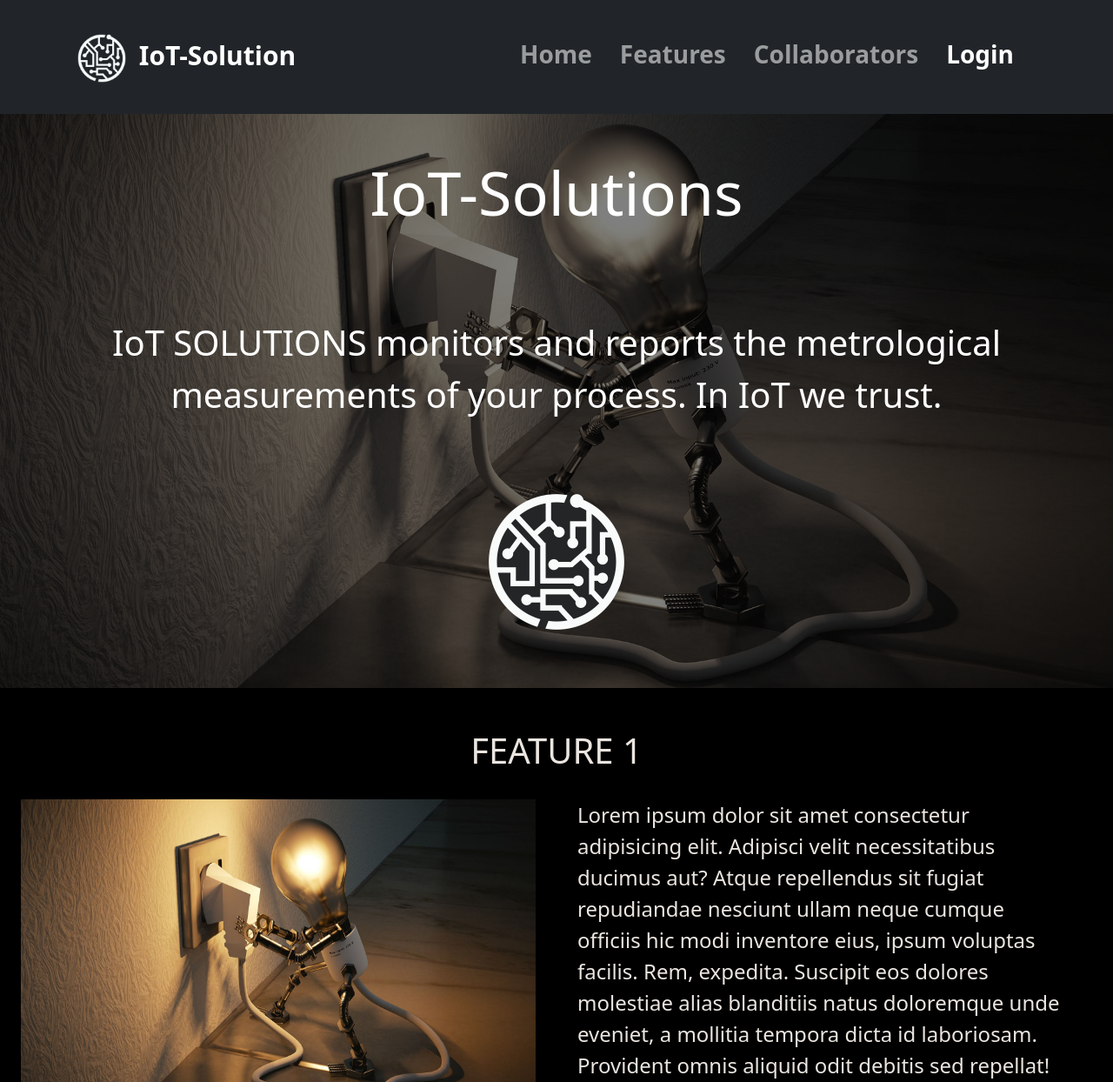
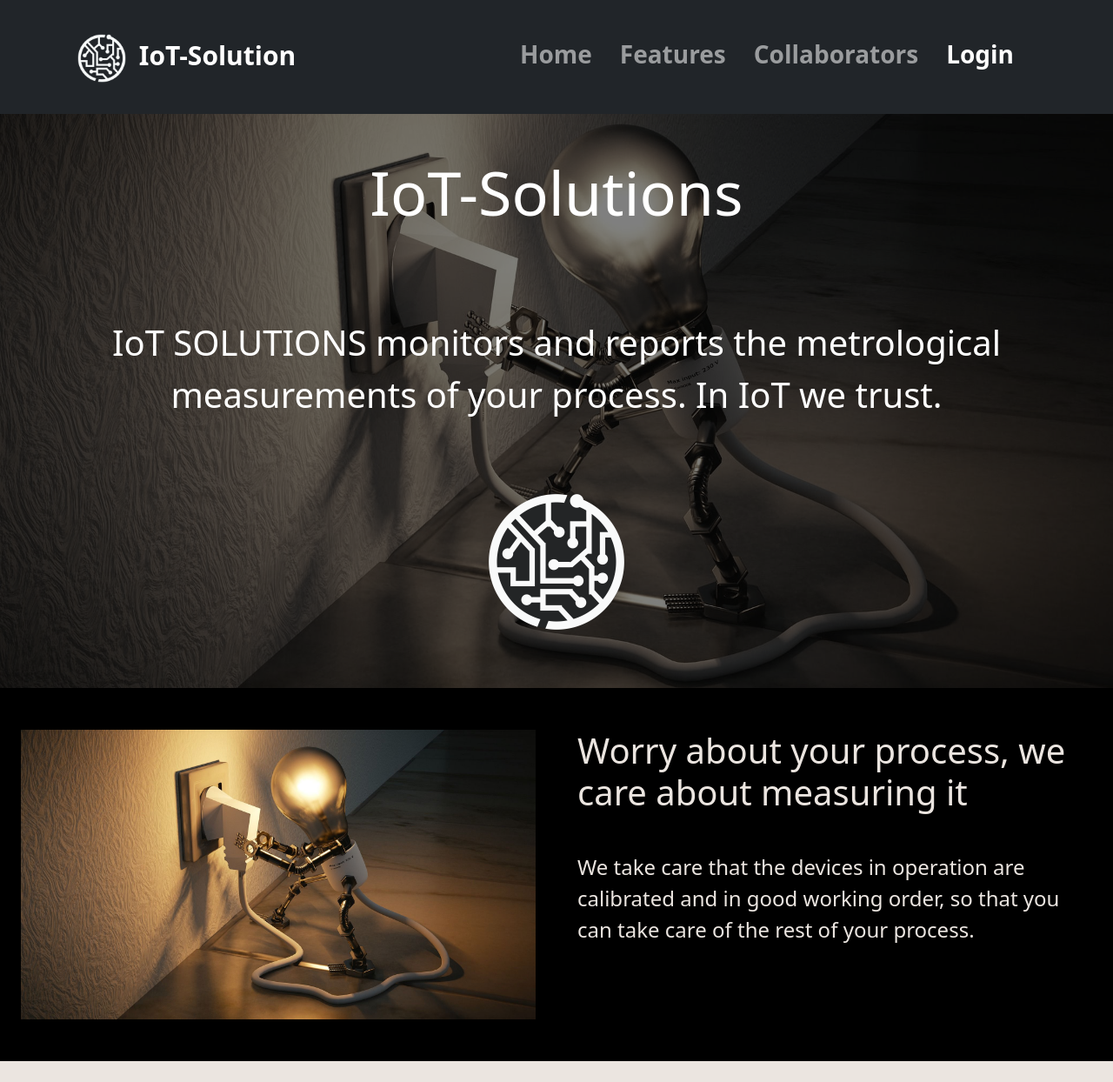
Before and after one commit to lemejiamo/IOT_Solutions, a Flask app: page / in a window 1280 px wide. Shown: the top 1244 px of the page at 87% size. Run offline with Flask 2, Linux system fonts and the light colour scheme; grey boxes are pictures that could not be loaded.

Commit message:
Features

```diff
--- a/api/v1/templates/index.html
+++ b/api/v1/templates/index.html
@@ -38,45 +38,33 @@
     <!--------------------- FEATURES  ------------------------------->
     <section id="features">
         <div class="container-fluid">
-            <!-- <div class="row mt-4 mb-4 " >
-                <div class="col-12 text-center text-uppercase">
-                    <h2 class="mb-5"> Features</h2>
-                </div>
-            </div> -->
             <div class="row row-container  ">
-                <div class="col-12 text-center text-uppercase mt-5">
-                    <h1>Feature 1</h1>
-                </div>
-                <div class="col-12 col-md-6 p-0">
+                <div class="col-12 col-md-6 p-0 mt-4 mb-4">
                     <img src="../static/img/67292.jpg" class="p-4" alt="">
                 </div>
-                <div class="col-12 col-md-6 fs-4 p-4 pe-4">
-                    <p class="pe-4 ">Lorem ipsum dolor sit amet consectetur adipisicing elit. Adipisci velit necessitatibus ducimus aut? Atque repellendus sit fugiat repudiandae nesciunt ullam neque cumque officiis hic modi inventore eius, ipsum voluptas facilis.
-                    Rem, expedita. Suscipit eos dolores molestiae alias blanditiis natus doloremque unde eveniet, a mollitia tempora dicta id laboriosam. Provident omnis aliquid odit debitis sed repellat! Nemo quae reiciendis esse laborum.</p>
+                <div class="col-12 col-md-6 fs-4 p-4 pe-4 mt-4 mb-4">
+                    <h1>Worry about your process, we care about measuring it</h1><br>
+                    <p>We take care that the devices in operation are calibrated and in good working order, so that you can take care of the
+                    rest of your process.</p>
                 </div>
             </div>
             <div class="row row-container-2">
-                <div class="col-12 text-center text-uppercase mt-4">
-                    <h1 class="m-4">Feature 2</h1>
+                <div class="col-12 col-md-6 fs-4 p-4 mt-4 mb-4">
+                    <h1>Get the information as soon as you need it</h1><br>
+                    <p>Enter our web application where you will have real-time visualization and a historical record of the measurements of
+                    your process.</p>
                 </div>
-                <div class="col-12 col-md-6 fs-4 p-4">
-                    <p>Lorem ipsum dolor sit amet consectetur adipisicing elit. Adipisci velit necessitatibus ducimus aut? Atque repellendus sit fugiat repudiandae nesciunt ullam neque cumque officiis hic modi inventore eius, ipsum voluptas facilis.
-                    Rem, expedita. Suscipit eos dolores molestiae alias blanditiis natus doloremque unde eveniet, a mollitia tempora dicta id laboriosam. Provident omnis aliquid odit debitis sed repellat! Nemo quae reiciendis esse laborum.</p>
-                </div>
-                <div class="col-12 col-md-6 p-0">
+                <div class="col-12 col-md-6 p-0 mt-4 mb-4">
                     <img src="../static/img/87073.jpg" class="p-4" alt="">
                 </div>
             </div>
             <div class="row row-container ">
-                <div class="col-12 text-center text-uppercase mt-4">
-                    <h1>Feature 3</h1>
-                </div>
-                <div class="col-12 col-md-6 p-0">
+                <div class="col-12 col-md-6 p-0 mt-4 mb-4">
                     <img src="../static/img/thumb-1920-456498.jpg" class="p-4" alt="">
                 </div>
-                <div class="col-12 col-md-6 fs-4 p-4">
-                    <p class="pe-4">Lorem ipsum dolor sit amet consectetur adipisicing elit. Adipisci velit necessitatibus ducimus aut? Atque repellendus sit fugiat repudiandae nesciunt ullam neque cumque officiis hic modi inventore eius, ipsum voluptas facilis.
-                    Rem, expedita. Suscipit eos dolores molestiae alias blanditiis natus doloremque unde eveniet, a mollitia tempora dicta id laboriosam. Provident omnis aliquid odit debitis sed repellat! Nemo quae reiciendis esse laborum.</p>
+                <div class="col-12 col-md-6 fs-4 p-4 mt-4 mb-4">
+                    <h1>Act on time!</h1><br>
+                    <p>Receive alerts when measurements are at the limit or outside the range established in your process.</p>
                 </div>
             </div>
         </div>
```
